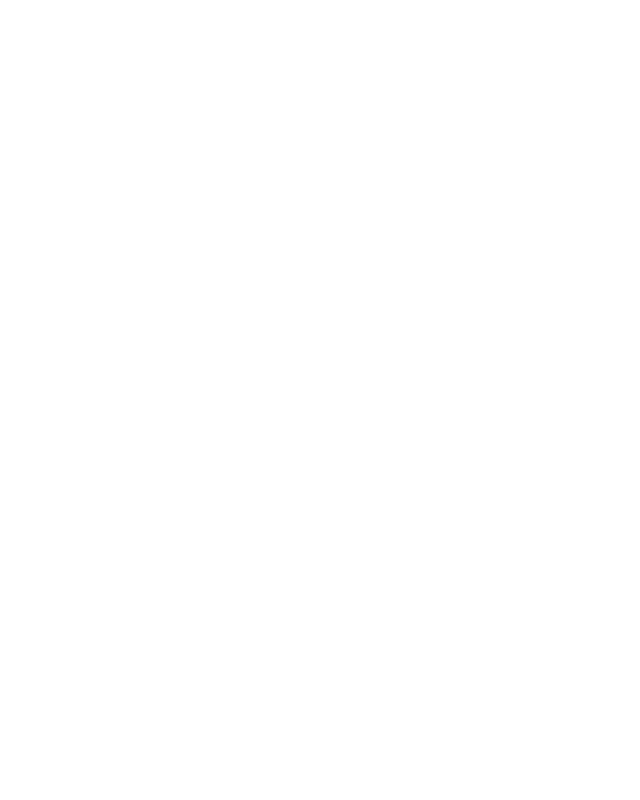
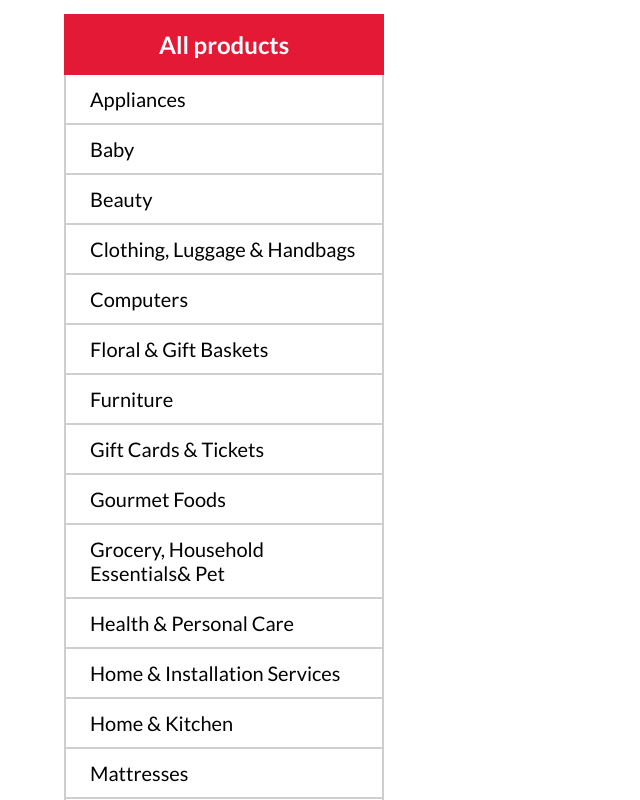
Before and after one commit to mukhammadjcn/costco, a Vue app: page / in a window 1280 px wide. Shown: the part 680-1480 px from the top of the page, without its empty margins (0-640 px from the left). Before the commit the page ends 800 px from the top, so only its background shows below. Built offline with nearby package versions, Linux system fonts and the light colour scheme.

Commit message:
Added products section and sidebar

```diff
--- a/src/App.vue
+++ b/src/App.vue
@@ -9,6 +9,9 @@
     <!-- The subscribe section -->
     <TheSubscribe @loading="setLoading" />
 
+    <!-- The products section -->
+    <TheProducts />
+
     <!-- Loading option for fetching data -->
     <TheLoading v-show="loading" />
   </div>
@@ -19,9 +22,10 @@
 import AddSection from "./components/AddSection.vue";
 import TheSubscribe from "./components/TheSubscribe.vue";
 import TheLoading from "./components/TheLoading.vue";
+import TheProducts from "./components/TheProducts.vue";
 export default {
   name: "App",
-  components: { TheHeader, AddSection, TheSubscribe, TheLoading },
+  components: { TheHeader, AddSection, TheSubscribe, TheLoading, TheProducts },
   data() {
     return {
       loading: false,
--- /dev/null
+++ b/src/components/TheProducts.vue
@@ -0,0 +1,20 @@
+<template>
+  <div class="products">
+    <div class="container flex">
+      <the-sidebar></the-sidebar>
+    </div>
+  </div>
+</template>
+
+<script>
+import TheSidebar from "./TheSidebar.vue";
+export default {
+  components: { TheSidebar },
+};
+</script>
+
+<style lang="scss">
+.products {
+  padding: 64px 0;
+}
+</style>
--- /dev/null
+++ b/src/components/TheSidebar.vue
@@ -0,0 +1,140 @@
+<template>
+  <div class="sidebar">
+    <h2 class="sidebar__title">All products</h2>
+    <div class="sidebar__list">
+      <div class="sidebar__item" v-for="item in category" :key="item.id">
+        {{ item.name }}
+      </div>
+    </div>
+  </div>
+</template>
+
+<script>
+export default {
+  data() {
+    return {
+      category: [
+        {
+          id: 1,
+          name: "Appliances",
+        },
+        {
+          id: 2,
+          name: "Baby",
+        },
+        {
+          id: 3,
+          name: "Beauty",
+        },
+        {
+          id: 4,
+          name: "Clothing, Luggage & Handbags",
+        },
+        {
+          id: 5,
+          name: "Computers",
+        },
+        {
+          id: 6,
+          name: "Floral & Gift Baskets",
+        },
+        {
+          id: 7,
+          name: "Furniture",
+        },
+        {
+          id: 8,
+          name: "Gift Cards & Tickets",
+        },
+        {
+          id: 9,
+          name: "Gourmet Foods",
+        },
+        {
+          id: 10,
+          name: "Grocery, Household Essentials& Pet",
+        },
+        {
+          id: 11,
+          name: "Health & Personal Care",
+        },
+        {
+          id: 12,
+          name: "Home & Installation Services",
+        },
+        {
+          id: 13,
+          name: "Home & Kitchen",
+        },
+        {
+          id: 14,
+          name: "Mattresses",
+        },
+        {
+          id: 15,
+          name: "Office Products",
+        },
+        {
+          id: 16,
+          name: "Patio, Lawn & Garden",
+        },
+        {
+          id: 17,
+          name: "Sports & Fitness",
+        },
+        {
+          id: 18,
+          name: "Tires & Auto",
+        },
+        {
+          id: 19,
+          name: "Toys & Books",
+        },
+        {
+          id: 20,
+          name: "View More Categories",
+        },
+      ],
+    };
+  },
+};
+</script>
+
+<style lang="scss">
+.sidebar {
+  width: 320px;
+  cursor: pointer;
+  &__title {
+    background: #e31936;
+    font-weight: 700;
+    font-size: 24px;
+    line-height: 29px;
+    color: #ffffff;
+    padding: 16px 0;
+    text-align: center;
+  }
+
+  &__list {
+    border: 2px solid #cfcece;
+    border-top: none;
+  }
+
+  &__item {
+    padding: 12px 24px;
+    border-bottom: 2px solid #cfcece;
+    font-weight: 400;
+    font-size: 20px;
+    line-height: 24px;
+    color: black;
+    transition: 0.3s ease-in-out;
+
+    &:hover {
+      background: #ffecec;
+    }
+
+    &:last-child {
+      border-bottom: none;
+    }
+  }
+}
+</style>
```
Also changed, not shown: src/components/ProductItem.vue (added, +9 -0 lines).
